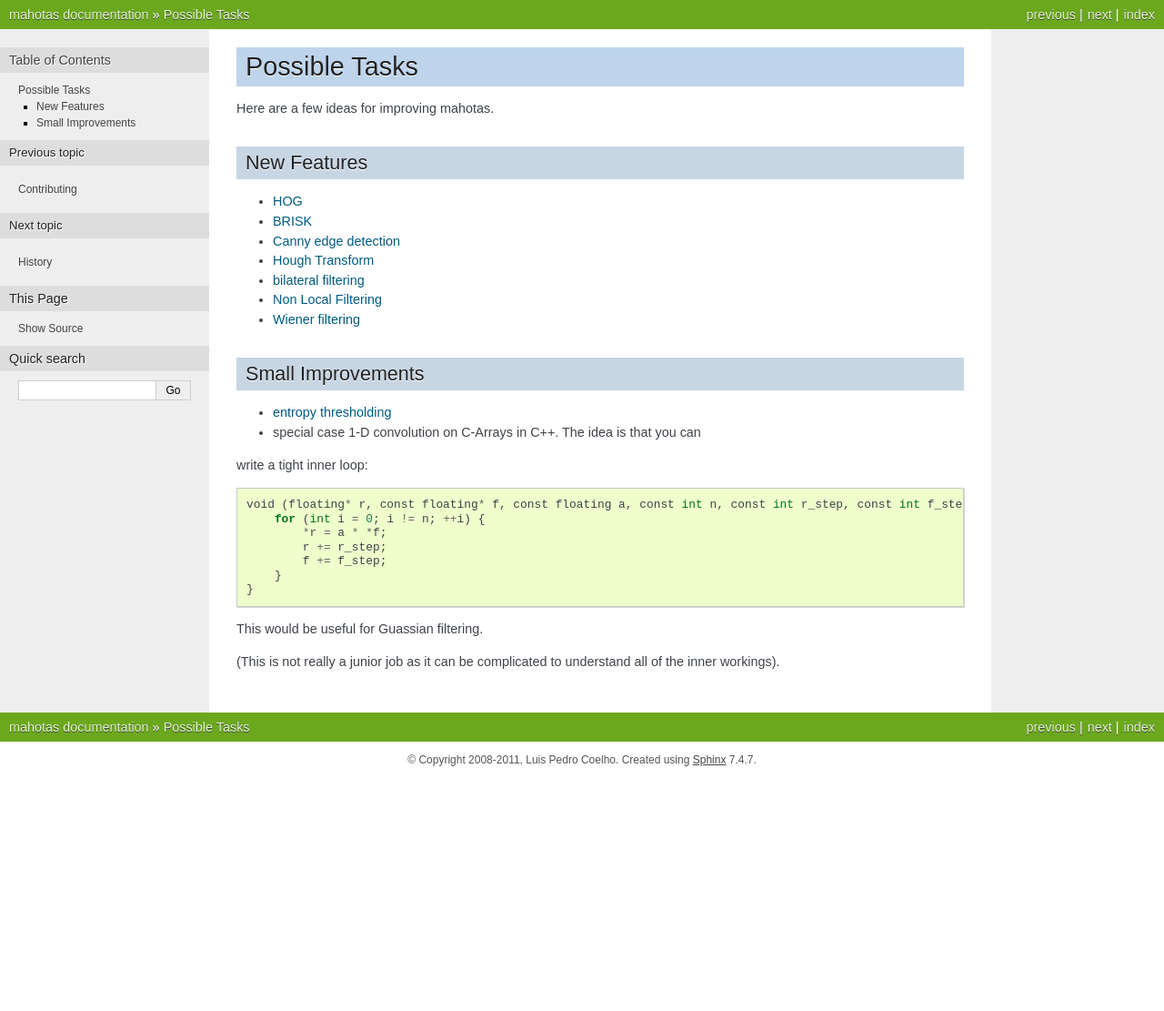
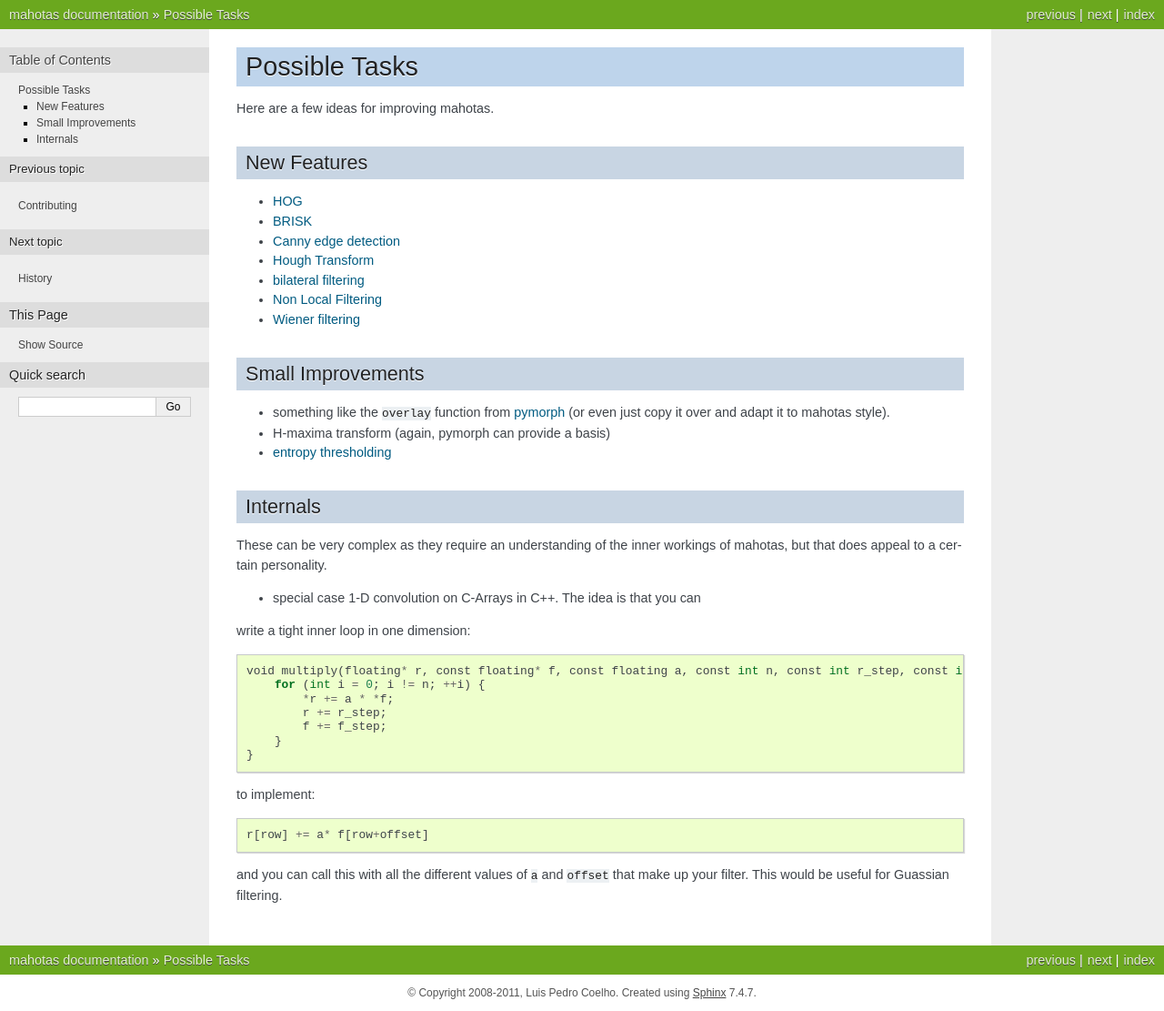
Before and after one commit to luispedro/mahotas, a Sphinx documentation site: the page built from docs/source/tasks.rst, in a window 1280 px wide. Shown: the whole page at 91% size. Built offline with Sphinx 7.4.7, drawn with Linux system fonts in a browser that asks for light colours; formulas are drawn with MathJax 3; the version number could not be read and is left out; before the commit the page ends 900 px from its top, so only the background shows below that.

Commit message:
DOC Improve tasks page

```diff
--- a/docs/source/tasks.rst
+++ b/docs/source/tasks.rst
@@ -19,20 +19,30 @@ New Features
 Small Improvements
 ------------------
 
+- something like the ``overlay`` function from `pymorph <http://luispedro.org/software/pymorph>`__ (or even just copy it over and adapt it to mahotas style).
+- H-maxima transform (again, pymorph can provide a basis)
 - `entropy thresholding <http://en.wikipedia.org/wiki/Thresholding_(image_processing)>`__
 
+Internals
+---------
+
+These can be very complex as they require an understanding of the inner
+workings of mahotas, but that does appeal to a certain personality.
 
 - special case 1-D convolution on C-Arrays in C++. The idea is that you can
-write a tight inner loop::
+write a tight inner loop in one dimension::
 
-    void (floating* r, const floating* f, const floating a, const int n, const int r_step, const int f_step) {
+    void multiply(floating* r, const floating* f, const floating a, const int n, const int r_step, const int f_step) {
         for (int i = 0; i != n; ++i) {
-            *r = a * *f;
+            *r += a * *f;
             r += r_step;
             f += f_step;
         }
     }
 
-This would be useful for Guassian filtering.
+to implement::
 
-(This is not really a junior job as it can be complicated to understand all of the inner workings).
+    r[row] += a* f[row+offset]
+
+and you can call this with all the different values of ``a`` and ``offset``
+that make up your filter. This would be useful for Guassian filtering.
```
